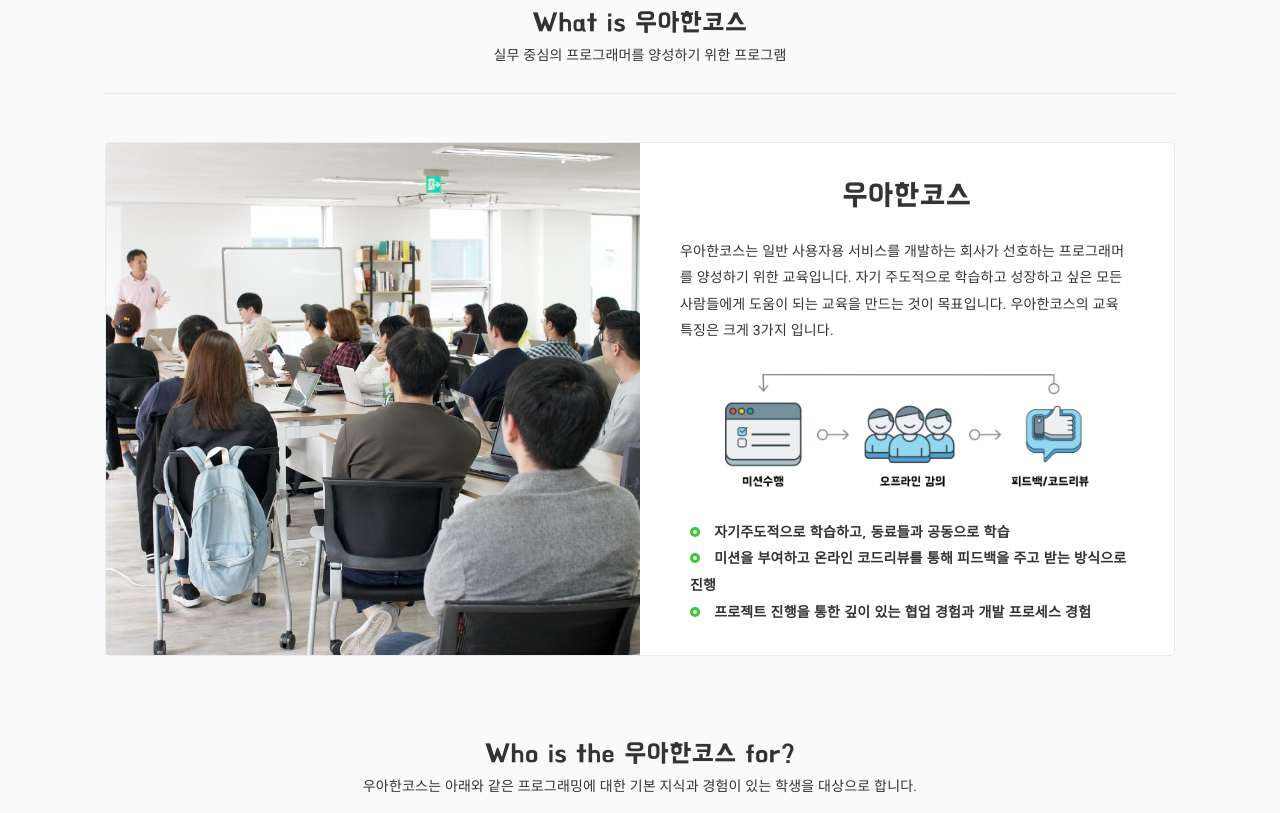
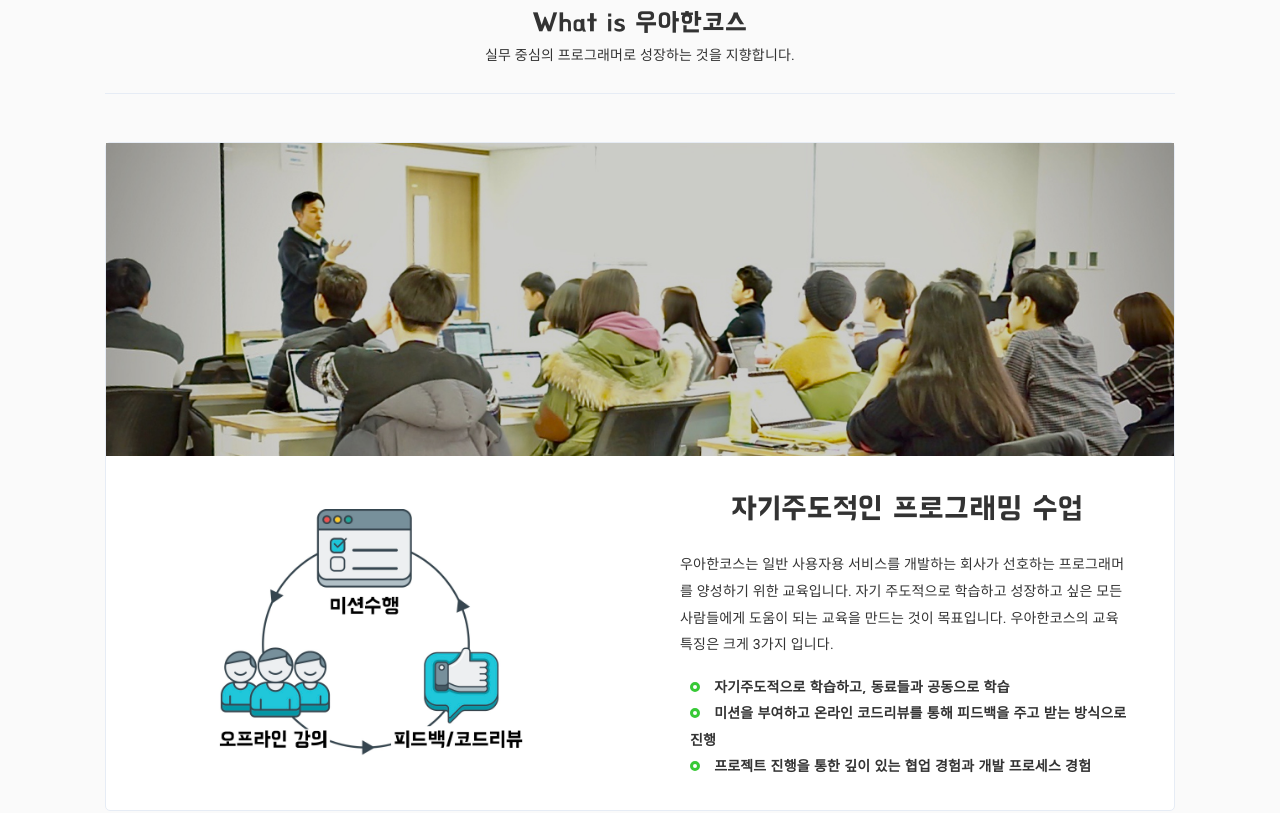
Before and after one commit to woowacourse/woowacourse.github.io, a plain HTML site: page index.html in a window 1280 px wide. Shown: the part 875-1688 px from the top of the page. Drawn offline with nearby package versions, Linux system fonts and the light colour scheme; some packages are replaced by stand-ins of ours; a script that the page names is missing; a web font is replaced by a local one.

Commit message:
style(index.html): Change style for 'What is 우아한코스'

```diff
--- a/index.html
+++ b/index.html
@@ -32,7 +32,6 @@
     <link rel="stylesheet" href="/css/customize.css">
     <link rel="stylesheet" href="/css/main.css">
     <link rel="stylesheet" href="/css/index.css">
-
 </head>
 <body>
 <div>
@@ -102,33 +101,35 @@
         </div>
     </div>
 
-    <div class="container-fluid">
+    <div class="container-fluid mrg-btm-30">
         <div class="row mx-auto max-width-lg">
             <div class="col-md-11 mx-auto">
                 <div class="mx-auto text-center my-5 border bottom border-hide-sm">
                     <h1 class="no-mrg-btm">What is 우아한코스</h1>
-                    <p class="mb-4">실무 중심의 프로그래머를 양성하기 위한 프로그램</p>
+                    <p class="mb-4">실무 중심의 프로그래머로 성장하는 것을 지향합니다.</p>
                 </div>
             </div>
 
             <div class="col-md-11 mx-auto">
                 <div class="card">
+                    <div class="card-media">
+                        <img class="cover-img img-responsive overlay-dark bg" src="/images/pages/about/tdd_lecture.jpg" alt="">
+                    </div>
                     <div class="card-horizon">
-                        <div class="image-container col-md-6">
-                            <div class="background-holder has-content" style="background-image: url('/images/pages/about/tdd_pobi.jpg')"></div>
+                        <div class="image-container col-md-6 d-flex justify-content-center align-items-center padding-30">
+                            <img class="width-65" src="/images/pages/about/cycle.jpg" />
                         </div>
                         <div class="container-fluid">
                             <div class="row">
                                 <div class="col-md-6 ml-auto">
                                     <div class="pdd-vertical-30 pdd-horizon-25">
-                                        <h1 class="mrg-btm-20 font-size-30 text-center text-semibold">우아한코스</h1>
+                                        <h1 class="mrg-btm-20 font-size-30 text-center text-semibold">자기주도적인 프로그래밍 수업</h1>
                                         <p>
                                             우아한코스는 일반 사용자용 서비스를 개발하는 회사가 선호하는 프로그래머를 양성하기 위한 교육입니다.
                                             자기 주도적으로 학습하고 성장하고 싶은 모든 사람들에게 도움이 되는 교육을 만드는 것이 목표입니다.
 
                                             우아한코스의 교육 특징은 크게 3가지 입니다.
                                         </p>
-                                        <img class="width-80 mrg-vertical-30 mx-auto d-block" src="/images/default/cycle.jpg">
                                         <ul class="lh-1-9 list-style-none pdd-left-10">
                                             <li>
                                                 <span class="bullet success"></span>
```
Also changed, not shown: images/pages/about/cycle.jpg (added), images/pages/about/tdd_lecture.jpg (added), images/pages/about/tdd_pobi.jpg (deleted).
